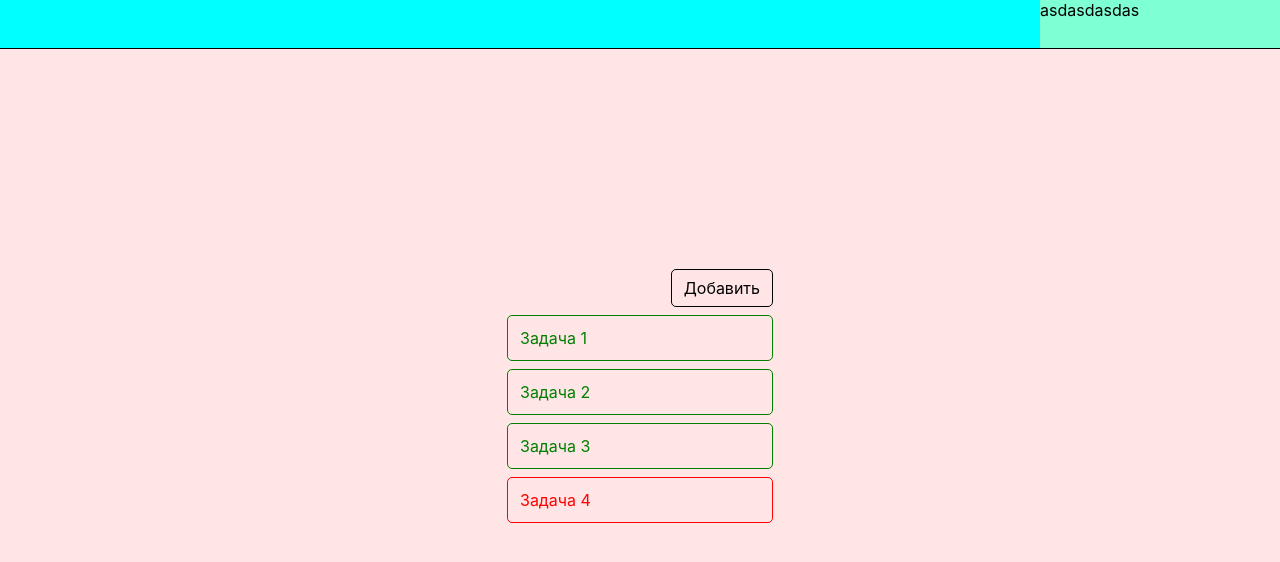
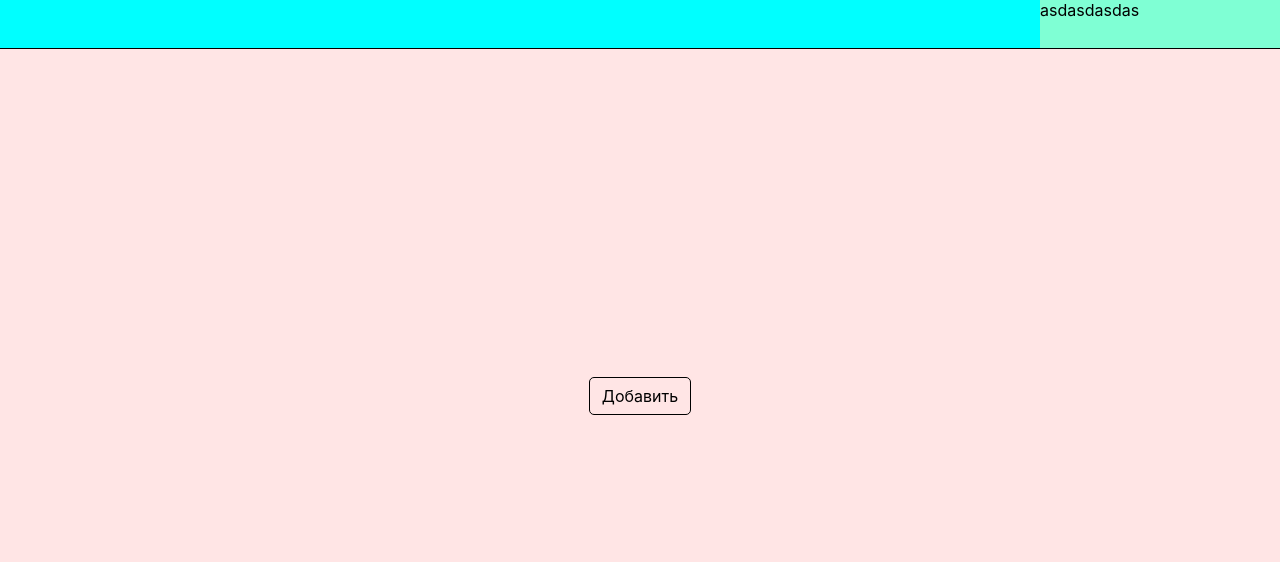
Before and after one commit to franze6/react-learn-tsc, a React (Create React App) app: page / in a window 1280 px wide. Shown: the top 562 px of the page. Built offline with nearby package versions, Linux system fonts and the light colour scheme.

Commit message:
Lesson 4 useEffect

```diff
--- a/src/components/Todo/TodoItem.jsx
+++ b/src/components/Todo/TodoItem.jsx
@@ -1,9 +1,18 @@
 import styles from '../../assets/css/TodoItem.module.css';
 import cn from 'classnames';
 import PropTypes from 'prop-types';
+import { useEffect } from 'react';
 
 function TodoItem({data, onClick, onDoubleClick}) {
   const {title, completed} = data;
+
+  useEffect(() => {
+    console.log('component mount');
+    return () => {
+      console.log('component unmount');
+    }
+  })
+
   return (
     <div className={cn(styles.item, {[styles.completed]: completed})} onClick={onClick} onDoubleClick={onDoubleClick}>
       <div>{title}</div>
--- a/src/components/Todo/Todos.jsx
+++ b/src/components/Todo/Todos.jsx
@@ -2,33 +2,10 @@ import TodoList from "./TodoList";
 import styles from '../../assets/css/Todos.module.css'
 import {nanoid} from 'nanoid';
 import Button from "./Button";
-import { useState } from 'react';
+import { useState, useEffect } from 'react';
 
 function Todos() {
-  const defaultTodos = [
-    {
-      id: nanoid(),
-      title: 'Задача 1',
-      completed: false,
-    },
-    {
-      id: nanoid(),
-      title: 'Задача 2',
-      completed: false,
-    },
-    {
-      id: nanoid(),
-      title: 'Задача 3',
-      completed: false,
-    },
-    {
-      id: nanoid(),
-      title: 'Задача 4',
-      completed: true,
-    },
-  ];
-
-  const [todos, setTodos] = useState(defaultTodos);
+  const [todos, setTodos] = useState([]);
 
   const addTodo = () => {
     setTodos(
@@ -67,6 +44,26 @@ function Todos() {
     )
   }
 
+  useEffect(() => {
+    if(todos.length === 0)
+      return;
+    localStorage.setItem('todos', JSON.stringify(todos));
+  }, [todos])
+
+  useEffect(() => {
+    const json = localStorage.getItem('todos');
+    if(!json)
+      return;
+
+    try {
+      const localTodos = JSON.parse(json);
+      setTodos(localTodos);
+    }
+    catch {
+      console.error('Ошибка при парсе JSON');
+    }
+  }, [])
+
   return (
     <div className={styles.todos}>
       <div>
```
